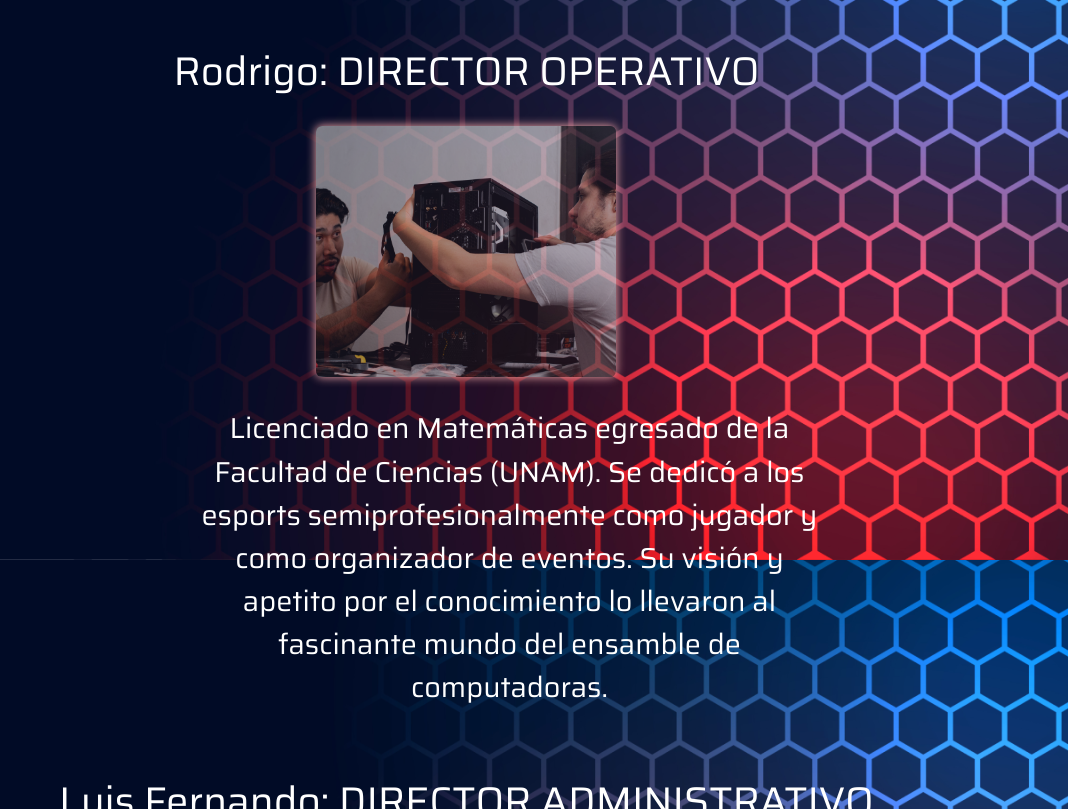
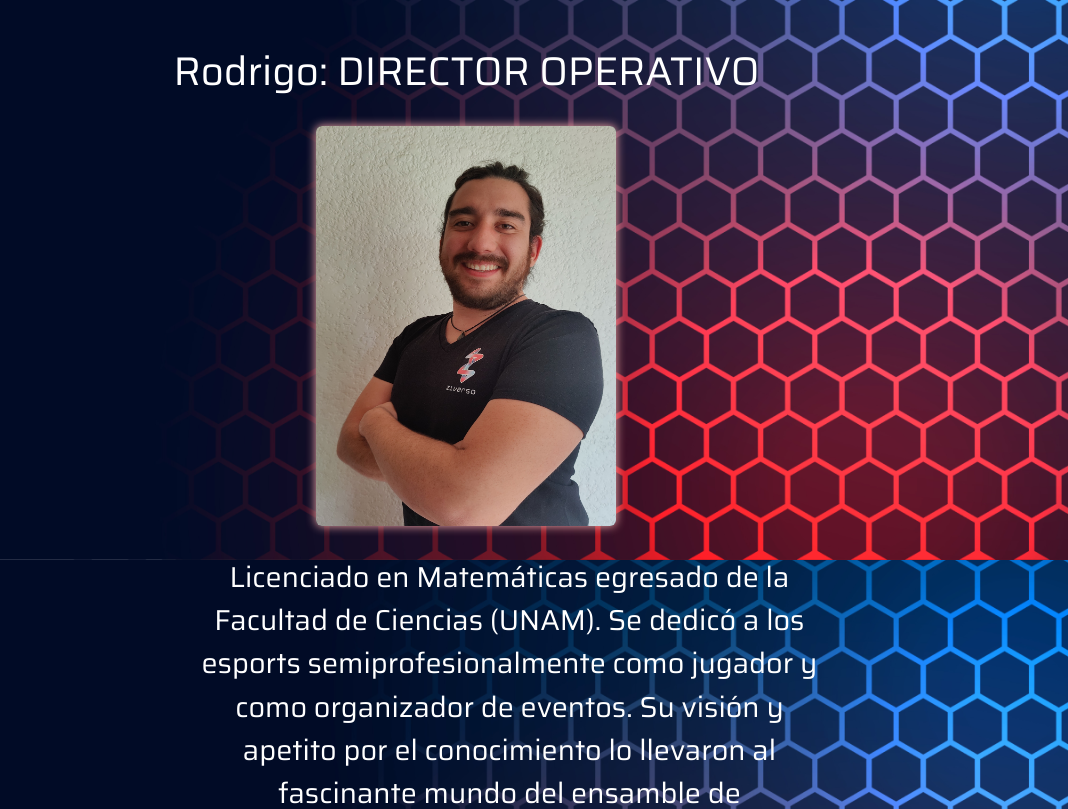
Before and after one commit to Luzarpaz93/z1verso_website, a React (Create React App) app: page /quienessomos in a window 1280 px wide. Shown: the part 1840-2649 px from the top of the page, without its empty margins (212-1280 px from the left). Built offline with nearby package versions, Linux system fonts and the light colour scheme; a web font is replaced by a local one.

Commit message:
Se agregó la foto de rodrigo a la vista "Quienes Somos"

```diff
--- a/src/pages/Quienessomos.js
+++ b/src/pages/Quienessomos.js
@@ -4,6 +4,7 @@ import izquierda from "../Imagenes/izquierdasomos.png";
 
 import jorge from "../Imagenes/quienes_somos/jorge.jpeg";
 import luis from "../Imagenes/quienes_somos/luis_fernando.jpeg";
+import rodrigo from "../Imagenes/quienes_somos/rodrigo.jpg";
 
 const Quienessomos = () => {
   return (
@@ -67,7 +68,7 @@ const Quienessomos = () => {
           <h4 className="subtexto-somos slide-in-animate centrar-text">
             Rodrigo: DIRECTOR OPERATIVO
           </h4>
-          <img src={izquierda} className="imagenes-staff zoom-on-load" />
+          <img src={rodrigo} className="imagenes-staff zoom-on-load" />
         </div>
       </div>
 
```
Also changed, not shown: src/Imagenes/quienes_somos/rodrigo.jpg (added).
